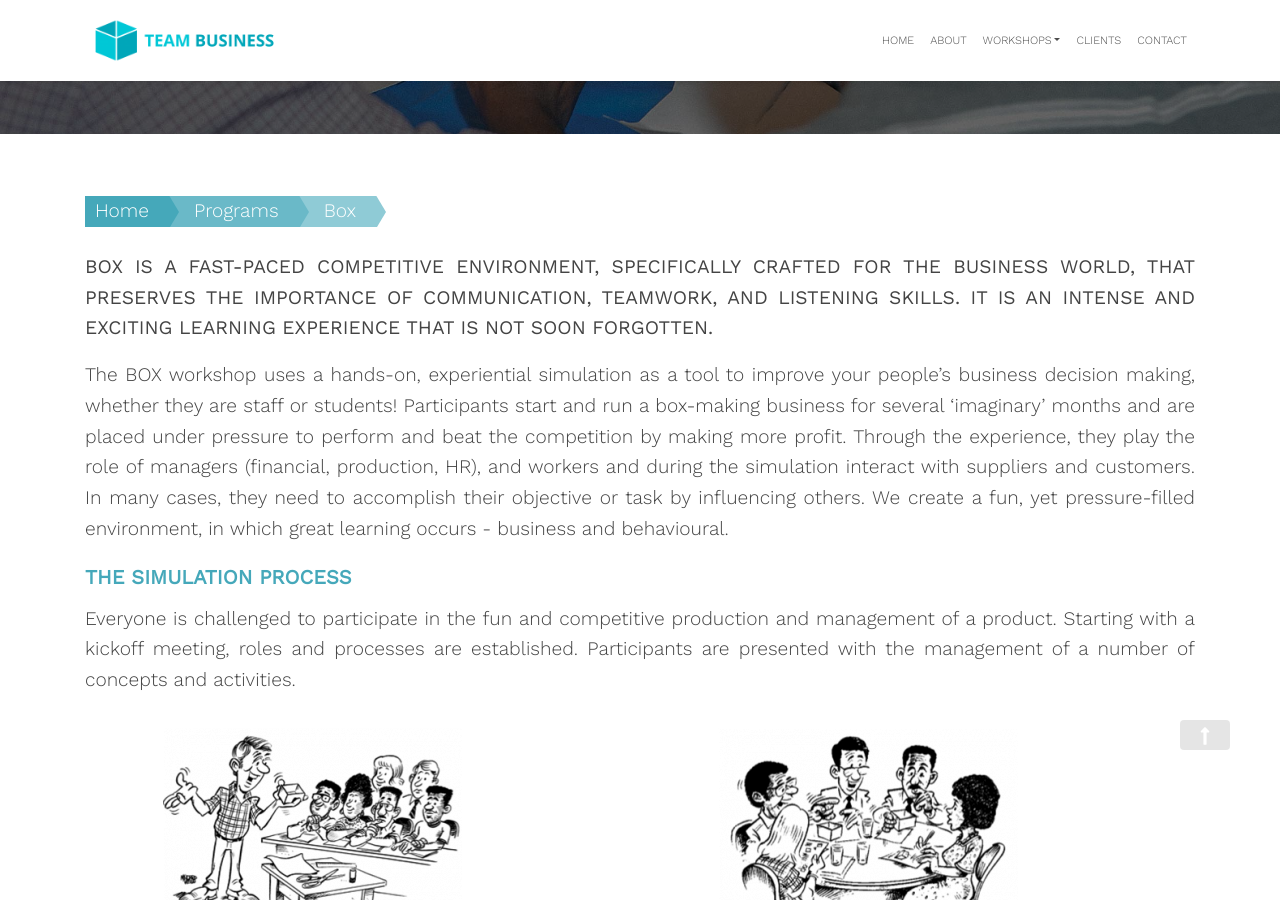
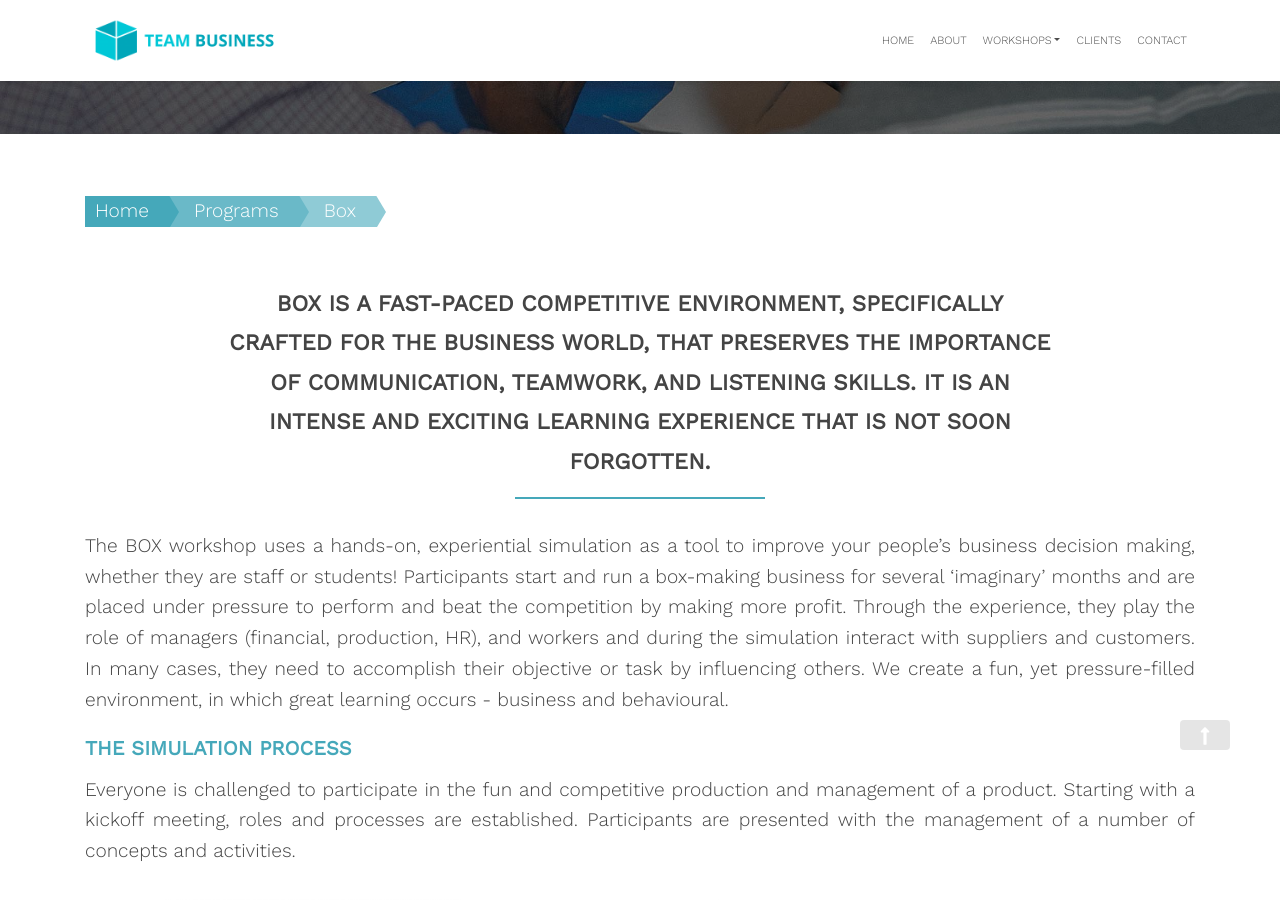
Before and after one commit to zac-heisey/team-business, a Jekyll site: the page built from _pages/box.md, in a window 1280 px wide and 900 px high, scrolled down 641 px. Built offline with Jekyll 4.4.1, drawn with Linux system fonts in a browser that asks for light colours.

Commit message:
Update from Forestry.io Lara Azzam updated _pages/box.md

```diff
--- a/_pages/box.md
+++ b/_pages/box.md
@@ -14,7 +14,7 @@ intro-2: Transform your people from thinking like an ‘employee’ to thinking
   really takes to start and build a business.
 
 ---
-**BOX IS A FAST-PACED COMPETITIVE ENVIRONMENT, SPECIFICALLY CRAFTED FOR THE BUSINESS WORLD, THAT PRESERVES THE IMPORTANCE OF COMMUNICATION, TEAMWORK, AND LISTENING SKILLS. IT IS AN INTENSE AND EXCITING LEARNING EXPERIENCE THAT IS NOT SOON FORGOTTEN.**
+## **BOX IS A FAST-PACED COMPETITIVE ENVIRONMENT, SPECIFICALLY CRAFTED FOR THE BUSINESS WORLD, THAT PRESERVES THE IMPORTANCE OF COMMUNICATION, TEAMWORK, AND LISTENING SKILLS. IT IS AN INTENSE AND EXCITING LEARNING EXPERIENCE THAT IS NOT SOON FORGOTTEN.**
 
 The BOX workshop uses a hands-on, experiential simulation as a tool to improve your people's business decision making, whether they are staff or students! Participants start and run a box-making business for several 'imaginary' months and are placed under pressure to perform and beat the competition by making more profit. Through the experience, they play the role of managers (financial, production, HR), and workers and during the simulation interact with suppliers and customers.  In many cases, they need to accomplish their objective or task by influencing others. We create a fun, yet pressure-filled environment, in which great learning occurs - business and behavioural.
 
```
